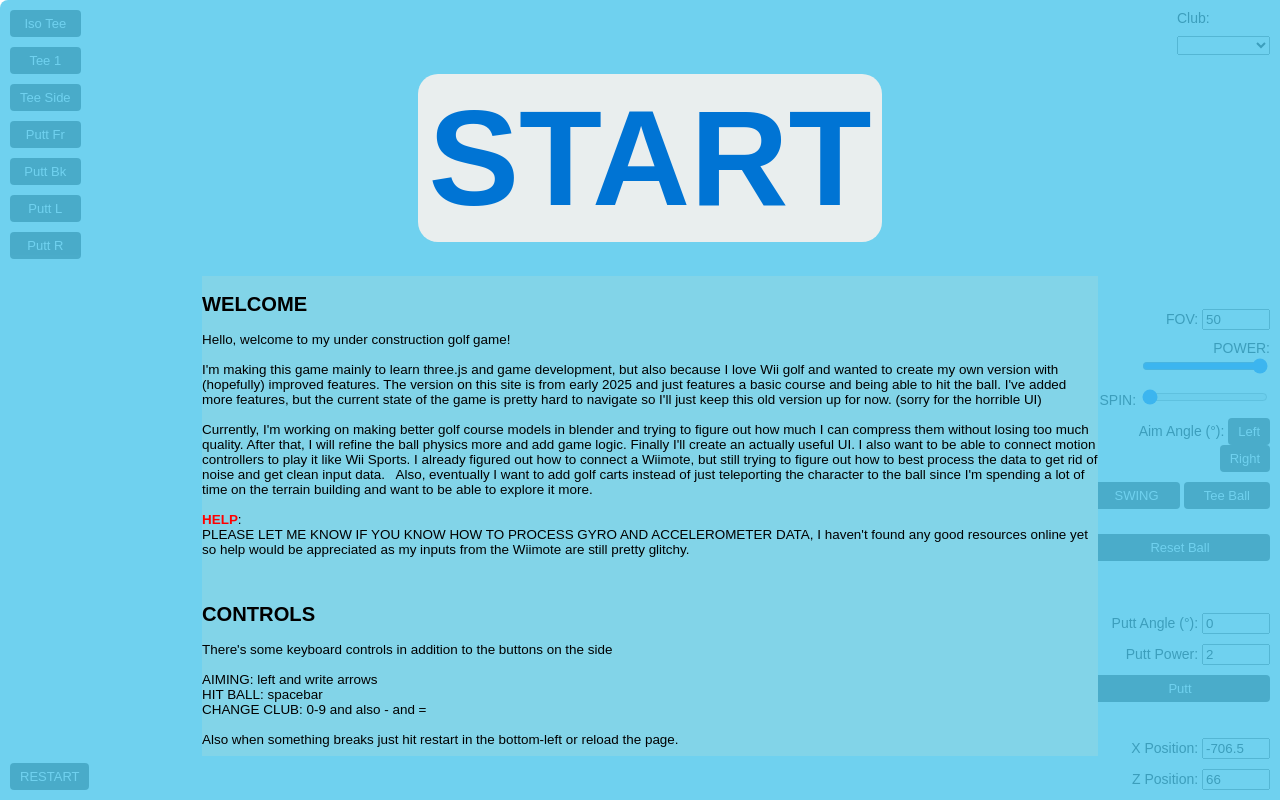
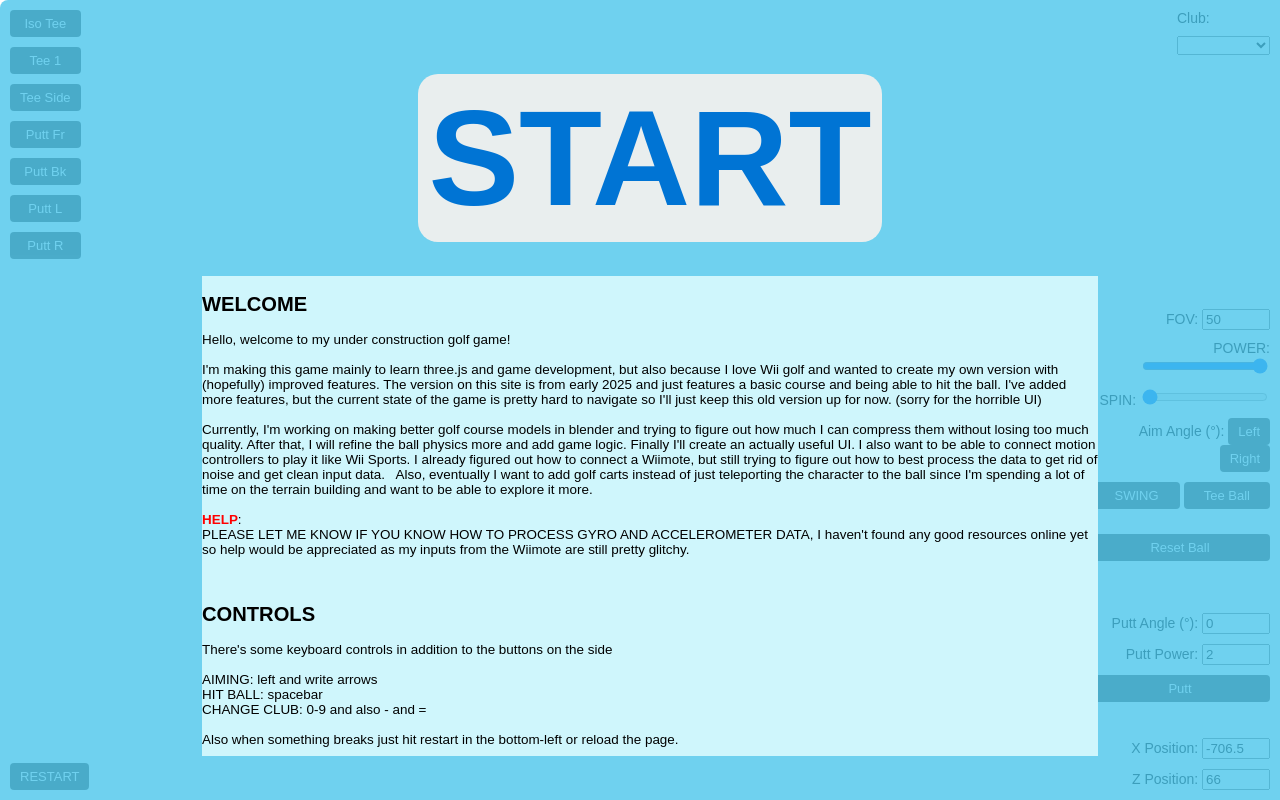
Before and after one commit to diegoyl/golf, a plain HTML site: page index.html in a window 1280 px wide. Shown: the top 800 px of the page. Drawn offline with Linux system fonts and the light colour scheme.

Commit message:
Update index.html

```diff
--- a/index.html
+++ b/index.html
@@ -138,7 +138,7 @@
     <div id="gameMenu">
       <button id="startGame">START</button>
 
-      <div style="background-color:#82d4e8;width:70vw;height:60vh;max-width:1000px;margin:10px auto; text-align:left;font-size:1.2em;overflow-y:scroll">
+      <div style="background-color:#cff6fc;width:70vw;height:60vh;max-width:1000px;margin:10px auto; text-align:left;font-size:1.2em;overflow-y:scroll">
 
         <h2>WELCOME</h2>
 
```
